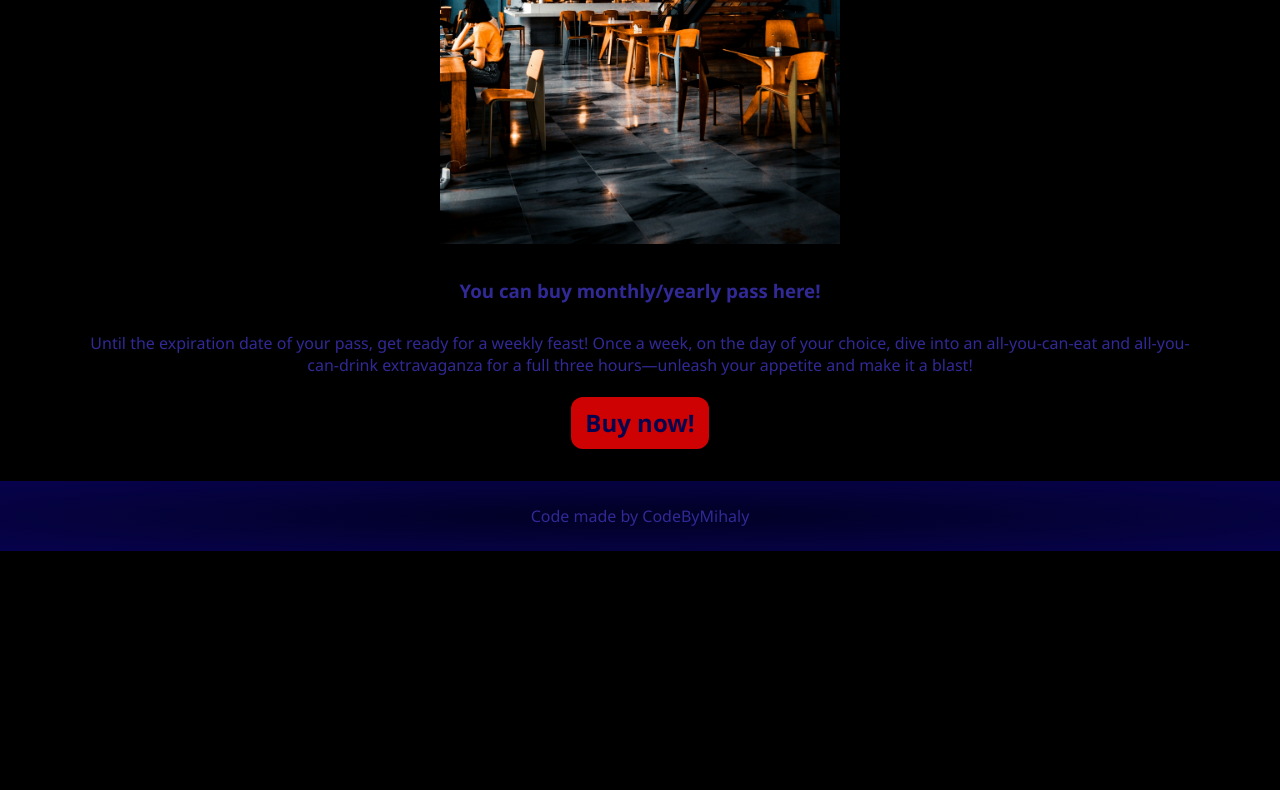
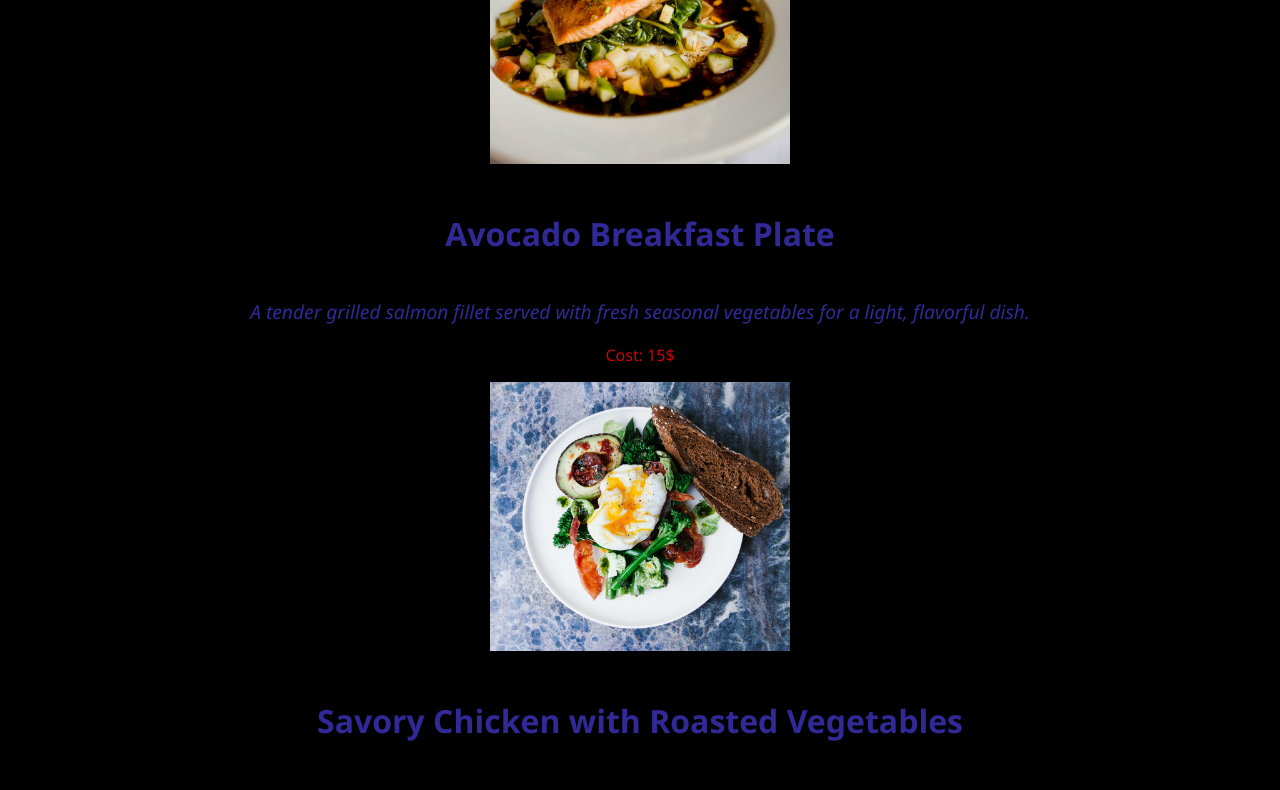
Before and after one commit to codeByMihaly/Restaurant-page, a website built with webpack: page src/template.html in a window 1280 px wide. Shown: the part 630-1420 px from the top of the page. Before the commit the page ends 1181 px from the top, so only its background shows below. Built offline with nearby package versions, Linux system fonts and the light colour scheme.

Commit message:
I made the menu side of the project. Added photos and details about the foog. I made some changes with this page in css aswell. Added comments

```diff
--- a/src/index.js
+++ b/src/index.js
@@ -7,9 +7,9 @@ import "./template.html";
 export default function navigate(page) {
     content.innerHTML = "";
   if (page === "home") {
+    menuSide();
+  } else if (page === "menu") {
     homeSide();
-  } else if (page === "menu") {
-    menuSide();
   } else if (page === "about") {
     aboutSide();
   }
--- a/src/menu.js
+++ b/src/menu.js
@@ -1,13 +1,76 @@
 import navigate from "./index.js";
+import food1 from "./pictures/firstFood.jpg"
+import food2 from "./pictures/secondFood.jpg"
+import food3 from "./pictures/thirdFood.jpg"
+import food4 from "./pictures/fourthFood.jpg"
 
 const content = document.getElementById('content');
 const menuButton = document.getElementById('menu');
 
 function menuSide() {
-  const para1 = document.createElement('p');
-  para1.textContent ='Until the expiration date of your pass, get ready for a weekly feast! Once a week, on the day of your choice, dive into an all-you-can-eat and all-you-can-drink extravaganza for a full three hours—unleash your appetite and make it a blast!';
-  para1.id = 'para1Home';
-  content.appendChild(para1);
+  const firstDiv = document.createElement('div');
+  firstDiv.classList.add("firstGroup")
+  content.appendChild(firstDiv);
+
+  let firstFoodName = document.createElement("h4");
+  firstFoodName.textContent = "Grilled Salmon with Vegetables";
+  firstFoodName.classList.add("foodName");
+  let firstDetail = document.createElement("p");
+  firstDetail.textContent = "A tender grilled salmon fillet served with fresh seasonal vegetables for a light, flavorful dish.";
+  firstDetail.classList.add("foodDetails");
+  let firstCost = document.createElement("p");
+  firstCost.textContent = "Cost: 20$";
+  firstCost.classList.add("costs")
+  let firstImg = document.createElement("img");
+  firstImg.src = food1;
+  firstImg.alt = "A photo about a grilled salmon with vegetables."
+  firstImg.classList.add("imgMenu")
+  firstDiv.append(firstFoodName, firstDetail, firstCost, firstImg);
+
+  let secondFoodName = document.createElement("h4");
+  secondFoodName.textContent = "Avocado Breakfast Plate";
+  secondFoodName.classList.add("foodName");
+  let secondDetail = document.createElement("p");
+  secondDetail.textContent = "A tender grilled salmon fillet served with fresh seasonal vegetables for a light, flavorful dish.";
+  secondDetail.classList.add("foodDetails");
+  let secondCost = document.createElement("p");
+  secondCost.textContent = "Cost: 15$";
+  secondCost.classList.add("costs")
+  let secondImg = document.createElement("img");
+  secondImg.src = food2;
+  secondImg.alt = "A photo about an avocado breakfast plate."
+  secondImg.classList.add("imgMenu")
+  firstDiv.append(secondFoodName, secondDetail, secondCost, secondImg);
+
+  let thirdFoodName = document.createElement("h4");
+  thirdFoodName.textContent = "Savory Chicken with Roasted Vegetables";
+  thirdFoodName.classList.add("foodName");
+  let thirdDetail = document.createElement("p");
+  thirdDetail.textContent = "Tender chicken simmered in a savory sauce, served with roasted peppers, onions, and fresh herbs. A vibrant, aromatic dish that blends warmth and depth with colorful presentation.";
+  thirdDetail.classList.add("foodDetails");
+  let thirdCost = document.createElement("p");
+  thirdCost.textContent = "Cost: 17$";
+  thirdCost.classList.add("costs")
+  let thirdImg = document.createElement("img");
+  thirdImg.src = food3;
+  thirdImg.alt = "A photo about a savory chicken with roasted vegetables."
+  thirdImg.classList.add("imgMenu")
+  firstDiv.append(thirdFoodName, thirdDetail, thirdCost, thirdImg);
+
+  let fourthFoodName = document.createElement("h4");
+  fourthFoodName.textContent = "Grilled Steak with Rice and Vegetables";
+  fourthFoodName.classList.add("foodName");
+  let fourthDetail = document.createElement("p");
+  fourthDetail.textContent = "Juicy grilled steak topped with herbs and almonds, served with molded white rice and sautéed vegetables in a rich brown sauce.";
+  fourthDetail.classList.add("foodDetails");
+  let fourthCost = document.createElement("p");
+  fourthCost.textContent = "Cost: 18$";
+  fourthCost.classList.add("costs")
+  let fourthImg = document.createElement("img");
+  fourthImg.src = food4;
+  fourthImg.alt = "A photo about a grilled steak with rice and vegetables ."
+  fourthImg.classList.add("imgMenu")
+  firstDiv.append(fourthFoodName, fourthDetail, fourthCost, fourthImg);
 }
 
 menuButton.addEventListener('click', () => {
--- a/src/styles.css
+++ b/src/styles.css
@@ -14,6 +14,8 @@ body {
   font-family: 'Segoe UI', Tahoma, Geneva, Verdana, sans-serif;
   min-height: 100vh;
 }
+
+/*-------------- Nav bar side ----------------*/
 
 #headerId {
   padding: 2em;
@@ -55,7 +57,7 @@ body {
   background-color: rgba(255, 3, 3, 0.508);
 }
 
-
+/*-------------- Basic Html content side ----------------*/
 
 #content {
   text-align: center;
@@ -64,7 +66,7 @@ body {
   flex: 1;
 }
 
-
+/*-------------- Footer Side ----------------*/
 
 #footerId {
   display: flex;
@@ -76,6 +78,8 @@ body {
 }
 
 
+
+/*-------------- Home Side ----------------*/
 
 #header1Home {
   font-size: 2.5rem;
@@ -127,3 +131,24 @@ body {
 #btn1Home:active {
   background-color: rgba(255, 3, 3, 0.508);
 }
+
+
+/*-------------- Menu Side ----------------*/
+
+.foodName {
+  font-size: 2rem;
+}
+
+.foodDetails {
+  font-style: italic;
+  font-size: 1.2rem;
+}
+
+.costs {
+  color: rgba(255, 3, 3, 0.808);
+}
+
+.imgMenu {
+  width: 300px;
+  height: auto;
+}
```
